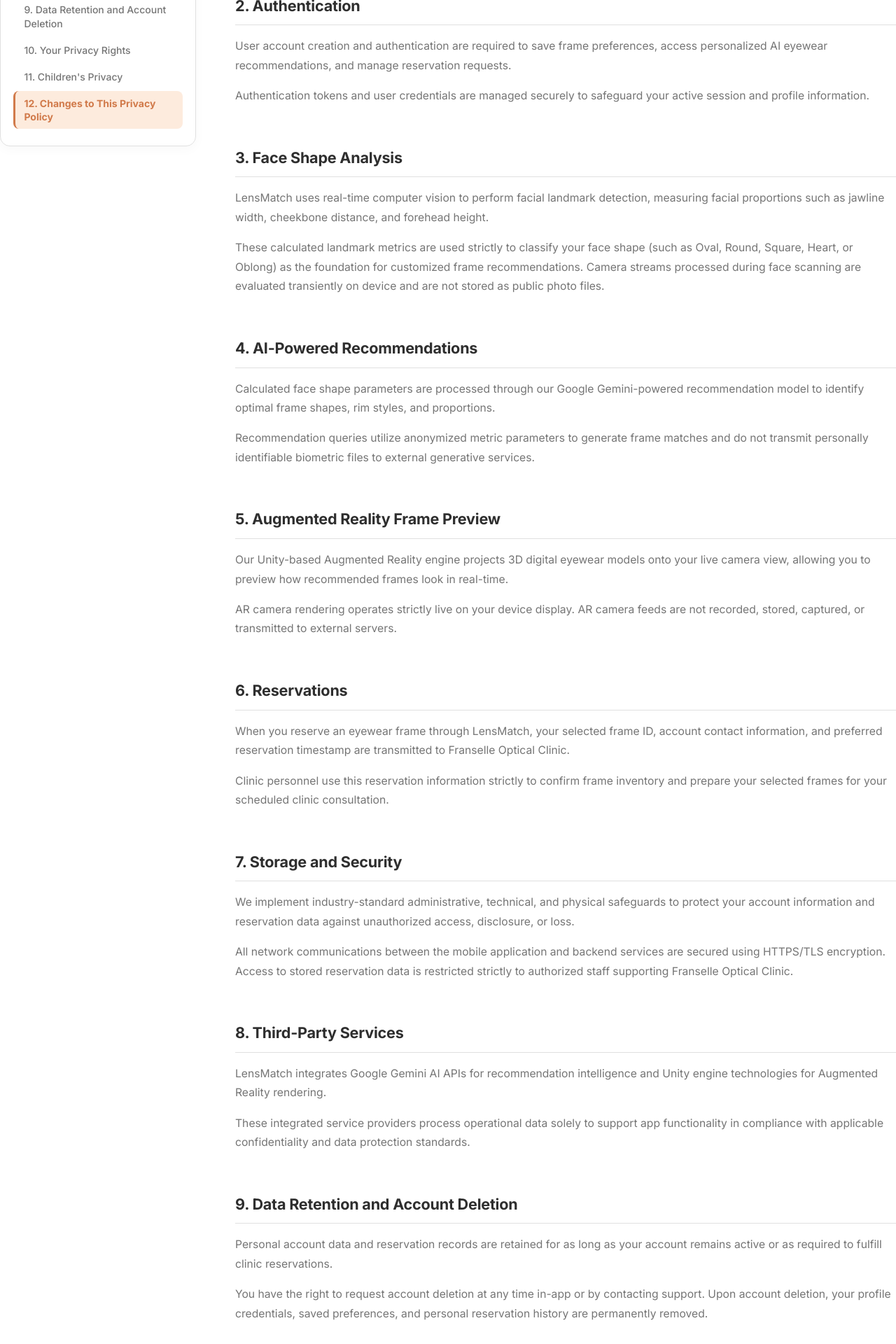
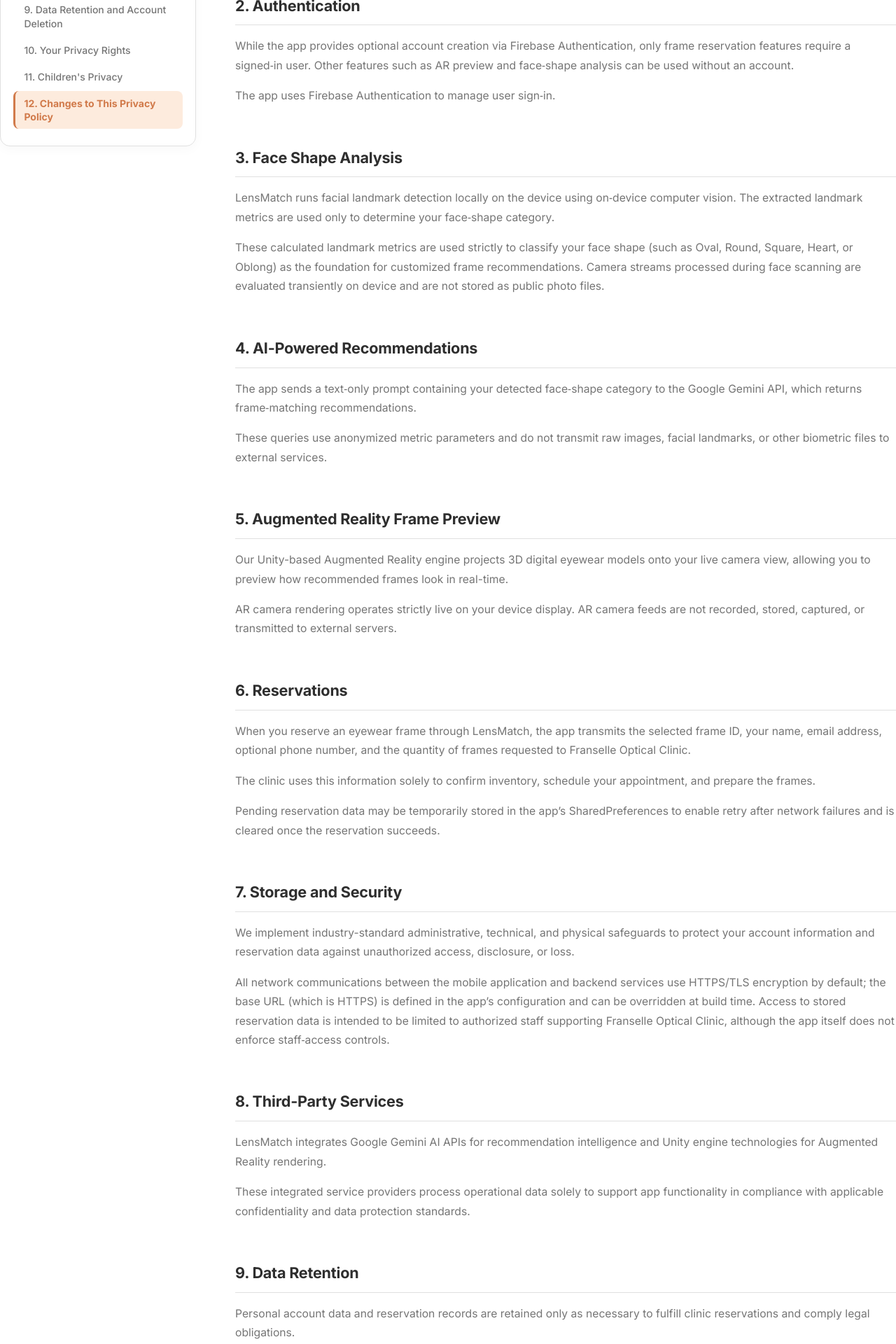
Before and after one commit to mjkcarpio-ops/LensMatchLandingPage, a React (Vite) app: page /privacy in a window 1280 px wide. Shown: the part 800-2720 px from the top of the page at 70% size. Built offline with nearby package versions, Linux system fonts and the light colour scheme.

Commit message:
Update remaining landing page content

```diff
--- a/src/pages/About.jsx
+++ b/src/pages/About.jsx
@@ -78,7 +78,7 @@ const About = () => {
           </div>
           <h3>Augmented Reality Frame Preview (Unity 3D)</h3>
           <p>
-            To implement an Augmented Reality (AR) frame preview feature using <strong>Unity 3D</strong> that enables users to realistically visualize different eyewear frame styles overlaid on their face via the device camera before making a selection.
+            To implement an Augmented Reality (AR) frame preview feature using <strong>Unity 3D</strong> that enables users to preview different eyewear frame styles overlaid on their face via the device camera before making a selection.
           </p>
           <div className="card-tech-footer">
             <span>Tech: Unity 3D Engine & Real-Time Camera Projection</span>
--- a/src/pages/Guide.jsx
+++ b/src/pages/Guide.jsx
@@ -54,7 +54,7 @@ const Guide = () => {
       number: 7,
       icon: <Eye size={28} />,
       title: 'AR Frame Preview (Unity 3D)',
-      description: 'Use Unity 3D Augmented Reality (AR) to realistically preview and visualize selected frames overlaid on your face.'
+      description: 'Use Unity 3D Augmented Reality (AR) to preview selected frames overlaid on your face.'
     },
     {
       number: 8,
--- a/src/pages/Home.jsx
+++ b/src/pages/Home.jsx
@@ -160,7 +160,7 @@ const Home = () => {
             </div>
             <h2>Visit Franselle Optical Clinic</h2>
             <p>
-              Get your comprehensive eye checkup, try on catalog frames in person with registered optometrists, and experience LensMatch AR frame fitting right at the clinic.
+                                           Get your comprehensive eye checkup, try on catalog frames in person with registered optometrists, and experience LensMatch AR Frame Preview right at the clinic.
             </p>
           </div>
           <div className="cta-content-right">
--- a/src/pages/Privacy.jsx
+++ b/src/pages/Privacy.jsx
@@ -98,17 +98,17 @@ const Privacy = () => {
           <section id="sec-2" className="legal-section">
             <h2>2. Authentication</h2>
             <p>
-              User account creation and authentication are required to save frame preferences, access personalized AI eyewear recommendations, and manage reservation requests.
+              While the app provides optional account creation via Firebase Authentication, only frame reservation features require a signed‑in user. Other features such as AR preview and face‑shape analysis can be used without an account.
             </p>
             <p>
-              Authentication tokens and user credentials are managed securely to safeguard your active session and profile information.
+                The app uses Firebase Authentication to manage user sign‑in.
             </p>
           </section>
 
           <section id="sec-3" className="legal-section">
             <h2>3. Face Shape Analysis</h2>
             <p>
-              LensMatch uses real-time computer vision to perform facial landmark detection, measuring facial proportions such as jawline width, cheekbone distance, and forehead height.
+              LensMatch runs facial landmark detection locally on the device using on‑device computer vision. The extracted landmark metrics are used only to determine your face‑shape category.
             </p>
             <p>
               These calculated landmark metrics are used strictly to classify your face shape (such as Oval, Round, Square, Heart, or Oblong) as the foundation for customized frame recommendations. Camera streams processed during face scanning are evaluated transiently on device and are not stored as public photo files.
@@ -118,10 +118,10 @@ const Privacy = () => {
           <section id="sec-4" className="legal-section">
             <h2>4. AI-Powered Recommendations</h2>
             <p>
-              Calculated face shape parameters are processed through our Google Gemini-powered recommendation model to identify optimal frame shapes, rim styles, and proportions.
+              The app sends a text‑only prompt containing your detected face‑shape category to the Google Gemini API, which returns frame‑matching recommendations.
             </p>
             <p>
-              Recommendation queries utilize anonymized metric parameters to generate frame matches and do not transmit personally identifiable biometric files to external generative services.
+              These queries use anonymized metric parameters and do not transmit raw images, facial landmarks, or other biometric files to external services.
             </p>
           </section>
 
@@ -138,10 +138,13 @@ const Privacy = () => {
           <section id="sec-6" className="legal-section">
             <h2>6. Reservations</h2>
             <p>
-              When you reserve an eyewear frame through LensMatch, your selected frame ID, account contact information, and preferred reservation timestamp are transmitted to Franselle Optical Clinic.
+              When you reserve an eyewear frame through LensMatch, the app transmits the selected frame ID, your name, email address, optional phone number, and the quantity of frames requested to Franselle Optical Clinic.
             </p>
             <p>
-              Clinic personnel use this reservation information strictly to confirm frame inventory and prepare your selected frames for your scheduled clinic consultation.
+              The clinic uses this information solely to confirm inventory, schedule your appointment, and prepare the frames.
+            </p>
+            <p>
+              Pending reservation data may be temporarily stored in the app’s SharedPreferences to enable retry after network failures and is cleared once the reservation succeeds.
             </p>
           </section>
 
@@ -151,7 +154,7 @@ const Privacy = () => {
               We implement industry-standard administrative, technical, and physical safeguards to protect your account information and reservation data against unauthorized access, disclosure, or loss.
             </p>
             <p>
-              All network communications between the mobile application and backend services are secured using HTTPS/TLS encryption. Access to stored reservation data is restricted strictly to authorized staff supporting Franselle Optical Clinic.
+                All network communications between the mobile application and backend services use HTTPS/TLS encryption by default; the base URL (which is HTTPS) is defined in the app’s configuration and can be overridden at build time. Access to stored reservation data is intended to be limited to authorized staff supporting Franselle Optical Clinic, although the app itself does not enforce staff‑access controls.
             </p>
           </section>
 
@@ -166,12 +169,9 @@ const Privacy = () => {
           </section>
 
           <section id="sec-9" className="legal-section">
-            <h2>9. Data Retention and Account Deletion</h2>
+            <h2>9. Data Retention</h2>
             <p>
-              Personal account data and reservation records are retained for as long as your account remains active or as required to fulfill clinic reservations.
-            </p>
-            <p>
-              You have the right to request account deletion at any time in-app or by contacting support. Upon account deletion, your profile credentials, saved preferences, and personal reservation history are permanently removed.
+              Personal account data and reservation records are retained only as necessary to fulfill clinic reservations and comply legal obligations.
             </p>
           </section>
 
```
